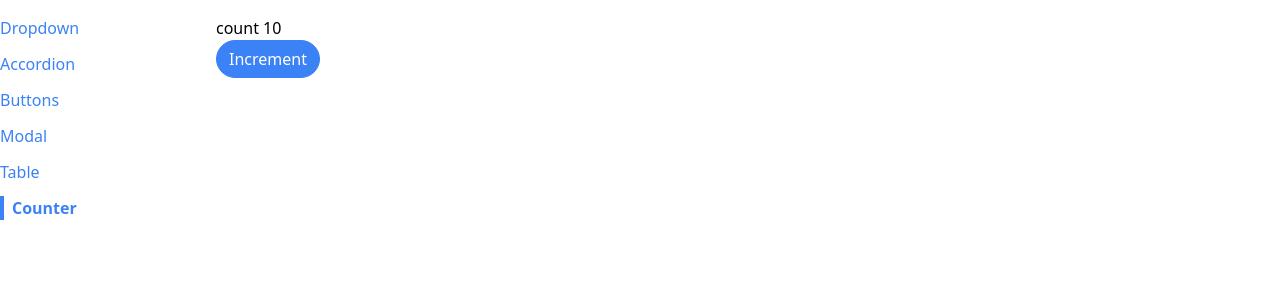
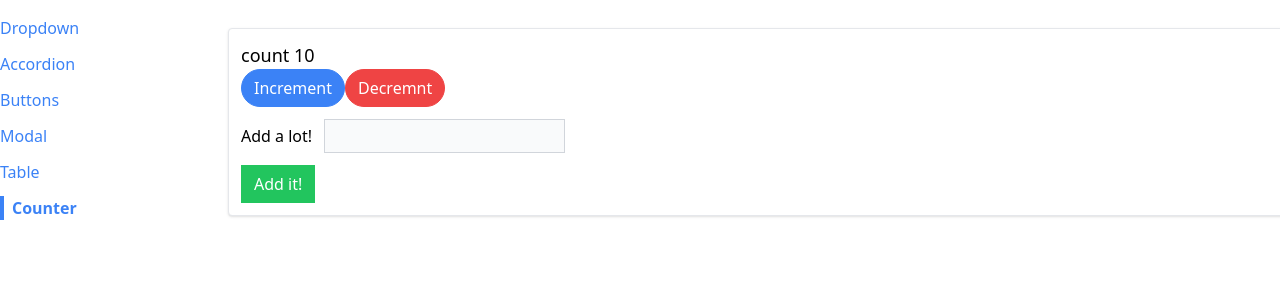
Before and after one commit to urielbang/button-react-project, a React (Create React App) app: page /counter in a window 1280 px wide. Shown: the top 300 px of the page. Built offline with nearby package versions, Linux system fonts and the light colour scheme.

Commit message:
useReducer

```diff
--- a/src/pages/CounterPage.js
+++ b/src/pages/CounterPage.js
@@ -1,15 +1,84 @@
-import useCounterAndLog from "../hooks/use-counter";
+import { useReducer } from "react";
 import Button from "../components/Button";
+import Panel from "../components/Panel";
 
 function CounterPage({ initiLCount }) {
-  const { count, increment } = useCounterAndLog(initiLCount);
+  // const [count, setCount] = useState(initiLCount);
+  // const [valueToAdd, setValueToAdd] = useState(0);
+
+  const reducer = (state, action) => {
+    if (action.type === "increment") {
+      return {
+        ...state,
+        count: state.count + 1,
+      };
+    }
+    if (action.type === "change-value-to-add") {
+      return {
+        ...state,
+        valueToAdd: action.playoad,
+      };
+    }
+    if (action.type === "decrement") {
+      return {
+        ...state,
+        count: state.count - 1,
+      };
+    }
+    return state;
+  };
+
+  const [state, dispatch] = useReducer(reducer, {
+    count: initiLCount,
+    valueToAdd: 0,
+  });
+
+  const increment = () => {
+    dispatch({
+      type: "increment",
+    });
+  };
+  const decrement = () => {
+    dispatch({
+      type: "decrement",
+    });
+  };
+  const handleChange = (event) => {
+    const value = parseInt(event.target.value) || 0;
+    dispatch({
+      type: "change-value-to-add",
+      playoad: value,
+    });
+  };
+
+  const handleSubmit = (event) => {
+    event.preventDefault();
+
+    // setCount(count + valueToAdd);
+    // setValueToAdd(0);
+  };
   return (
-    <div>
-      <h1> count {count}</h1>
-      <Button primary rounded onClick={increment}>
-        Increment
-      </Button>
-    </div>
+    <Panel className="m-3">
+      <h1 className="text-lg"> count {state.count}</h1>
+      <div className="flex flex-row">
+        <Button primary rounded onClick={increment}>
+          Increment
+        </Button>
+        <Button danger rounded onClick={decrement}>
+          Decremnt
+        </Button>
+      </div>
+      <form onSubmit={handleSubmit}>
+        <label>Add a lot!</label>
+        <input
+          value={state.valueToAdd || ""}
+          onChange={handleChange}
+          type="number"
+          className="p-1 m-3 bg-gray-50 border border-gray-300"
+        />
+        <Button success>Add it!</Button>
+      </form>
+    </Panel>
   );
 }
 export default CounterPage;
```
